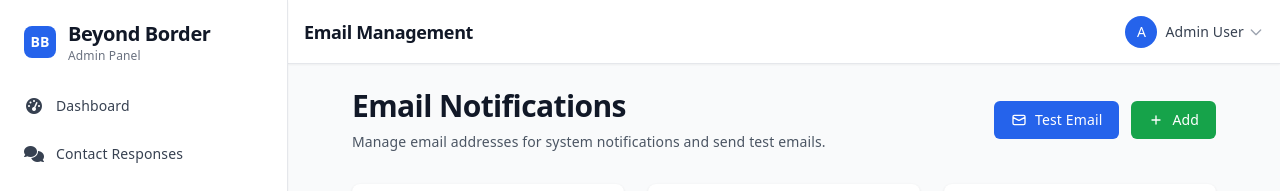
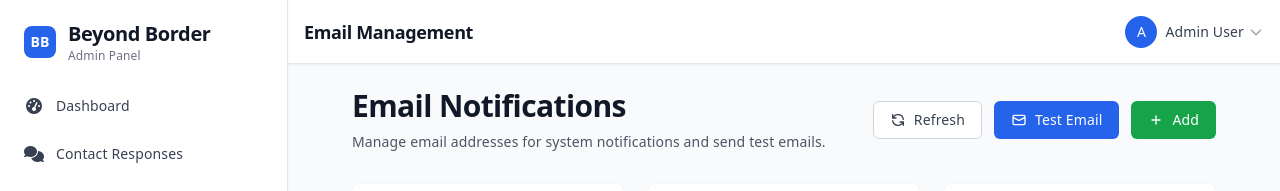
Before and after one commit to Melodious-nub/beyond-border-frontend, an Angular app: page /admin/email-notification in a window 1280 px wide. Shown: the top 191 px of the page. Built offline with nearby package versions, Linux system fonts and the light colour scheme; no server answers; sample sign-in values are in the browser's storage.

Commit message:
more improvement

```diff
--- a/src/app/admin/email-notification/email-notification.html
+++ b/src/app/admin/email-notification/email-notification.html
@@ -10,6 +10,17 @@
           </p>
         </div>
         <div class="flex flex-col space-y-2 sm:space-y-0 sm:flex-row sm:space-x-3 sm:mt-0">
+          <button
+            (click)="refreshEmails()"
+            [disabled]="isLoading()"
+            class="w-full sm:w-auto inline-flex items-center justify-center px-3 sm:px-4 py-2 border border-gray-300 text-sm font-medium rounded-md text-gray-700 bg-white hover:bg-gray-50 focus:outline-none focus:ring-2 focus:ring-offset-2 focus:ring-blue-500 transition-colors duration-200 disabled:opacity-50 disabled:cursor-not-allowed"
+          >
+            <svg class="w-4 h-4 mr-2 flex-shrink-0" [class.animate-spin]="isLoading()" fill="none" stroke="currentColor" viewBox="0 0 24 24">
+              <path stroke-linecap="round" stroke-linejoin="round" stroke-width="2" d="M4 4v5h.582m15.356 2A8.001 8.001 0 004.582 9m0 0H9m11 11v-5h-.581m0 0a8.003 8.003 0 01-15.357-2m15.357 2H15"></path>
+            </svg>
+            <span class="hidden xs:inline">{{ isLoading() ? 'Refreshing...' : 'Refresh' }}</span>
+            <span class="xs:hidden">{{ isLoading() ? '...' : 'Refresh' }}</span>
+          </button>
           <button
             (click)="openTestEmailModal()"
             class="w-full sm:w-auto inline-flex items-center justify-center px-3 sm:px-4 py-2 border border-transparent text-sm font-medium rounded-md text-white bg-blue-600 hover:bg-blue-700 focus:outline-none focus:ring-2 focus:ring-offset-2 focus:ring-blue-500 transition-colors duration-200"
--- a/src/app/admin/email-notification/email-notification.ts
+++ b/src/app/admin/email-notification/email-notification.ts
@@ -88,6 +88,10 @@ export class EmailNotification implements OnInit, OnDestroy {
           this.emails.set([]);
         }
       });
+  }
+
+  refreshEmails(): void {
+    this.loadEmails();
   }
 
   openAddEmailModal(): void {
--- a/src/app/pages/about/about.html
+++ b/src/app/pages/about/about.html
@@ -109,9 +109,9 @@
 
         <app-team-data
             [showLoadMore]="false"
-            [maxItems]="6"
+            [maxItems]="8"
             [showFilters]="false"
-            [isManagement]="true">
+            [isManagement]="1">
         </app-team-data>
     </div>
 </section>
--- a/src/app/shared/components/team-data/team-data.ts
+++ b/src/app/shared/components/team-data/team-data.ts
@@ -55,7 +55,8 @@ export class TeamData implements OnInit, OnDestroy {
   @Input() maxItems: number = 20;
   @Input() showFilters: boolean = true;
   @Input() parentFilters: TeamDataFilters = { search: '', department: '', designation: '' };
-  @Input() isManagement: boolean | undefined = undefined;
+  @Input() isManagement: boolean | any = undefined;
+  @Input() reverseData: boolean = true;
 
   // Output events
   @Output() filtersChanged = new EventEmitter<TeamDataFilters>();
@@ -193,6 +194,11 @@ export class TeamData implements OnInit, OnDestroy {
       filtered = filtered.filter(member => member.isManagement === this.isManagement);
     }
 
+    // Reverse data if reverseData input is true
+    if (this.reverseData) {
+      filtered = filtered.reverse();
+    }
+
     this.filteredMembers.set(filtered);
     this.displayedCount = Math.min(this.maxItems, filtered.length);
     this.hasMoreData.set(filtered.length > this.displayedCount);
```
